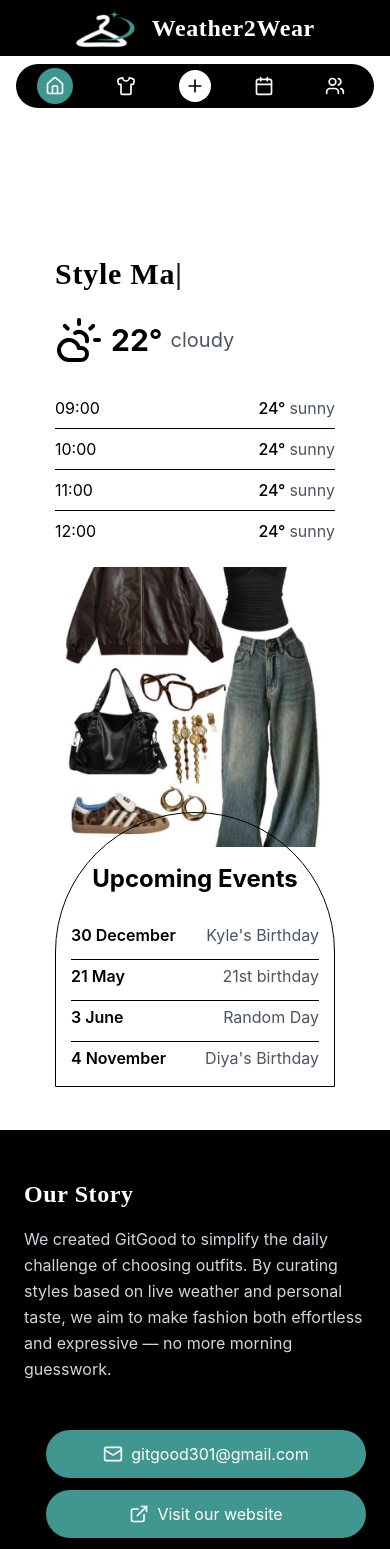
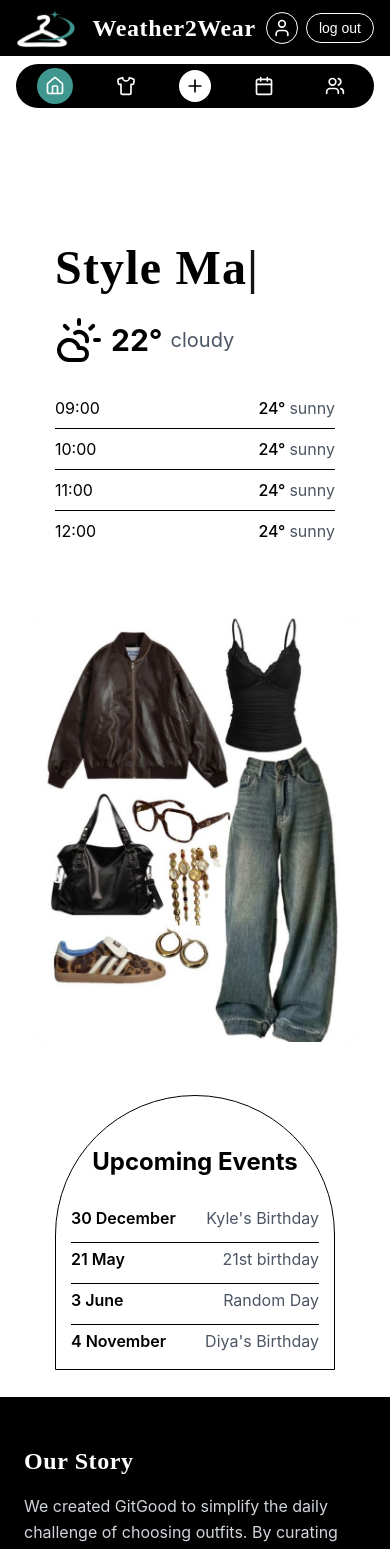
Before and after one commit to COS301-SE-2025/Weather-to-Wear, a React (Create React App) app in the folder app-mobile/my-app/: page / in a window 390 px wide. Shown: the top 1549 px of the page. Built offline with nearby package versions, Linux system fonts and the light colour scheme; the HTML template or start-up script is replaced by a standard one.

Commit message:
small changes to navbar for icons and ensuring that logout functionality is accessible for mobile version of website

```diff
--- a/app-mobile/my-app/src/components/NavBar.tsx
+++ b/app-mobile/my-app/src/components/NavBar.tsx
@@ -1,6 +1,6 @@
 import React, { useState, useEffect } from "react";
 import { Link, useLocation } from "react-router-dom";
-import { Plus, Home, Calendar, Shirt, Users } from "lucide-react";
+import { Plus, Home, Calendar, Shirt, Users, User } from "lucide-react";
 
 const NavBar = () => {
   const location = useLocation();
@@ -36,14 +36,36 @@ const NavBar = () => {
       <div className="fixed top-0 left-0 w-full bg-white z-50">
         {/* Top Banner */}
         <div className="bg-black text-white py-2 px-4">
-          <div className="max-w-screen-xl mx-auto flex items-center justify-center relative">
+
+
+<div className="max-w-screen-xl mx-auto flex items-center justify-between">
+  {/* Logo & Title */}
   <div className="flex items-center gap-4">
     <img src="/logo.png" alt="Weather2Wear logo" className="h-10 w-auto" />
     <h1 className="text-2xl md:text-4xl font-bodoni font-extrabold tracking-wide">
       Weather2Wear
     </h1>
   </div>
+
+  {/* Mobile Profile & Logout (only shows if isMobile) */}
+{isMobile && (
+  <div className="flex items-center gap-2">
+    <Link to="/profile">
+      <div className="w-8 h-8 flex items-center justify-center rounded-full border border-white cursor-pointer">
+        <User className="text-white w-5 h-5" />
       </div>
+    </Link>
+    <button className="px-3 py-1 rounded-full border border-white text-white hover:bg-white hover:text-black transition-all font-livvic text-sm">
+      log out
+    </button>
+  </div>
+)}
+
+</div>
+
+
+
+
         </div>
 
         {/* Desktop Nav Bar */}
@@ -95,12 +117,11 @@ const NavBar = () => {
             {/* Right - Logout Button */}
             <div className="flex items-center gap-3 ml-4">
 <Link to="/profile">
-                <img
-                  src="/profile.png"
-                  alt="Profile"
-                  className="w-8 h-8 rounded-full object-cover border border-black cursor-pointer"
-                />
+  <div className="w-8 h-8 flex items-center justify-center rounded-full border border-black cursor-pointer">
+    <User className="text-black w-5 h-5" />
+  </div>
 </Link>
+
               <button className="px-4 py-1 rounded-full border border-black text-black hover:bg-black hover:text-white transition-all font-livvic">
                 log out
               </button>
--- a/app-mobile/my-app/src/pages/HomePage.tsx
+++ b/app-mobile/my-app/src/pages/HomePage.tsx
@@ -35,7 +35,7 @@ const TypingSlogan = () => {
   const afterSimple = displayText.slice(simpleStart + 7);
 
   return (
-    <h2 className="text-3xl md:text-5xl lg:text-6xl font-bold mb-6 md:mb-10 font-bodoni tracking-wide text-left w-full">
+    <h2 className="text-5xl md:text-5xl lg:text-6xl font-bold mb-6 md:mb-10 font-bodoni tracking-wide text-left w-full">
       {beforeSimple}
       <span style={{ color: '#3F978F' }}>{simplePart}</span>
       {afterSimple}
@@ -47,12 +47,13 @@ const TypingSlogan = () => {
 export default function HomePage() {
   return (
     <div className="flex flex-col min-h-screen bg-white">
-      {/* Main content area with adjusted spacing */}
-      <div className="flex-1 flex flex-col lg:flex-row p-4 md:p-8 gap-4 md:gap-8 mt-24 pb-8"> {/* Reduced mt-20 to mt-16 */}
+      {/* Main content area with improved spacing */}
+      <div className="flex-1 flex flex-col lg:flex-row p-4 md:p-8 gap-8 mt-24 md:mt-20">
+
         {/* Left Weather Section */}
-        <div className="w-full lg:w-1/3 flex flex-col items-center">
+        <div className="w-full lg:w-1/3 flex flex-col items-center mb-8 lg:mb-0">
           <div className="w-full max-w-[280px]">
-            <div className="h-[4rem] md:h-[5rem] lg:h-[5.5rem] w-full flex items-end"> {/* Reduced height */}
+            <div className="h-[4rem] md:h-[5rem] lg:h-[5.5rem] w-full flex items-end">
               <TypingSlogan />
             </div>
 
@@ -84,30 +85,28 @@ export default function HomePage() {
         </div>
 
         {/* Center Image Section */}
-        <div className="w-full lg:w-1/3 flex justify-center items-center lg:-mt-32"> {/* Reduced from -mt-40 to -mt-32 */}
-          <div className="w-full h-[280px] md:h-[380px] lg:h-[480px] max-w-[280px] md:max-w-[350px] lg:max-w-[400px] flex items-center justify-center bg-gray-200 rounded-xl md:rounded-2xl lg:rounded-3xl overflow-hidden">
+        <div className="w-full lg:w-1/3 flex justify-center items-center mb-8 lg:mb-0 lg:-mt-32">
+<div className="w-full max-w-xs sm:max-w-sm md:max-w-[350px] lg:max-w-[400px] bg-gray-200 rounded-xl md:rounded-2xl lg:rounded-3xl overflow-hidden">
   <img
     src="/outfit.jpg"
     alt="Selected outfit"
-              className="w-full h-full object-cover"
+    className="w-full h-auto object-contain aspect-[3/4]" // Custom ratio like portrait
     onError={(e) => {
       e.currentTarget.src = '/placeholder-outfit.jpg';
       e.currentTarget.alt = 'Outfit placeholder';
     }}
   />
 </div>
+
         </div>
 
+        {/* Right Events Section */}
+        <div className="w-full lg:w-1/3 flex justify-center mt-0 lg:-mt-10">
+          <div className="relative w-full max-w-[280px]">
+            {/* Arch Border */}
+            <div className="absolute inset-0 border border-black rounded-tl-full rounded-tr-full h-full -top-[4%] pointer-events-none"></div>
 
-
-
-        {/* Right Events Section - Positioned Higher */}
-<div className="w-full lg:w-1/3 flex justify-center -mt-10">
-  <div className="relative w-full max-w-[280px]">
-    {/* Arch Border - Starts higher */}
-    <div className="absolute inset-0 border border-black rounded-tl-full rounded-tr-full h-[100%] -top-[4%] pointer-events-none"></div>
-
-    {/* Content Container - Adjusted padding */}
+            {/* Content */}
             <div className="relative z-10 pt-10 pb-6 px-4">
               <h2 className="text-2xl md:text-3xl lg:text-4xl font-bold text-center mb-6 md:mb-8">Upcoming Events</h2>
               <div className="space-y-2 md:space-y-3">
@@ -130,8 +129,6 @@ export default function HomePage() {
           </div>
         </div>
 
-
-
       </div>
 
       <Footer />
```
Also changed, not shown: app-mobile/my-app/public/outfit.jpg. Lines whose indentation alone changed are shown as unchanged.
